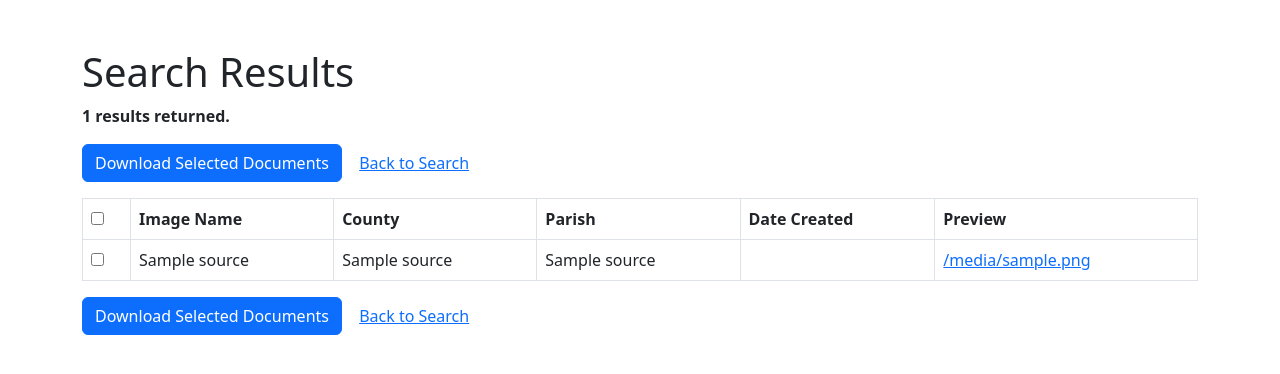
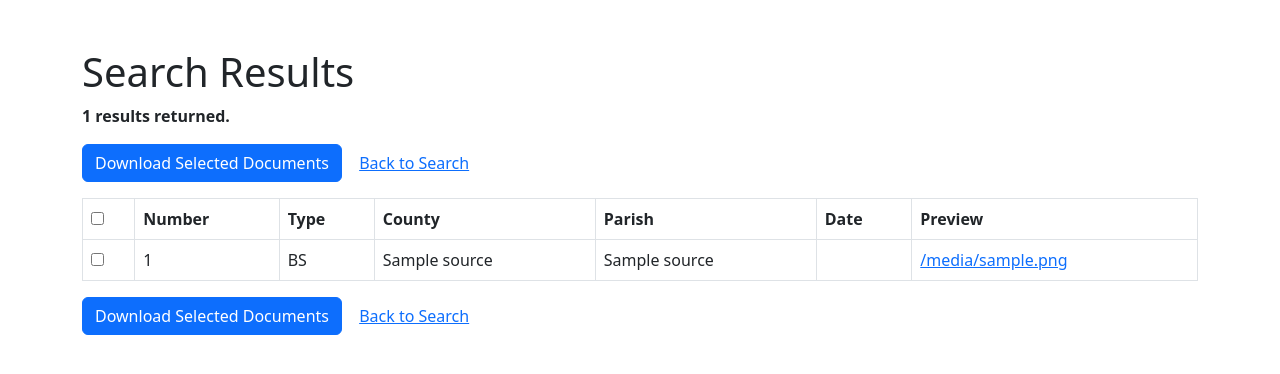
Before and after one commit to gangerang/ohlrv, a Flask app: template templates/search_results.html in a window 1280 px wide. Shown: the top 374 px of the page. Run offline with Flask 2, Linux system fonts and the light colour scheme; the template is opened without the code that fills it: most values are stand-ins (such as "Sample title", 1, 10 or a date in 2020).

Commit message:
improve cp results table

```diff
--- a/templates/search_results.html
+++ b/templates/search_results.html
@@ -53,10 +53,11 @@
           {% else %}
             <tr>
               <th class="sorttable_nosort"><input type="checkbox" id="select_all"></th>
-              <th>Image Name</th>
+              <th>Number</th>
+              <th>Type</th>
               <th>County</th>
               <th>Parish</th>
-              <th>Date Created</th>
+              <th>Date</th>
               <th>Preview</th>
             </tr>
           {% endif %}
@@ -66,10 +67,10 @@
             {% set source = doc._source %}
             <tr>
               <td><input type="checkbox" name="selected" value="{{ doc._id }}" class="doc_checkbox"></td>
-              <td>{{ source.imageName }}</td>
-              <td>{{ source.countyName }}</td>
-              <td>{{ source.parishName }}</td>
               {% if search_type == "parish" %}
+                <td>{{ source.imageName }}</td>
+                <td>{{ source.countyName }}</td>
+                <td>{{ source.parishName }}</td>
                 <td>{{ source.editionYear if source.editionYear is defined else "" }}</td>
                 <td>{{ source.editionNumber if source.editionNumber is defined else "" }}</td>
                 <td>
@@ -83,6 +84,10 @@
                   {% endif %}
                 </td>
               {% else %}
+              <td>{{ source.crownPlanNumber }}</td>
+              <td>{{ 'SR' if source.sourceOffice == 'STATE RECORDS' else 'BS' }}</td>
+              <td>{{ source.countyName }}</td>
+              <td>{{ source.parishName }}</td>
                 <td>
                   {% if source.dateCreated %}
                     {{ source.dateCreated.split(" ")[0] }}
```
